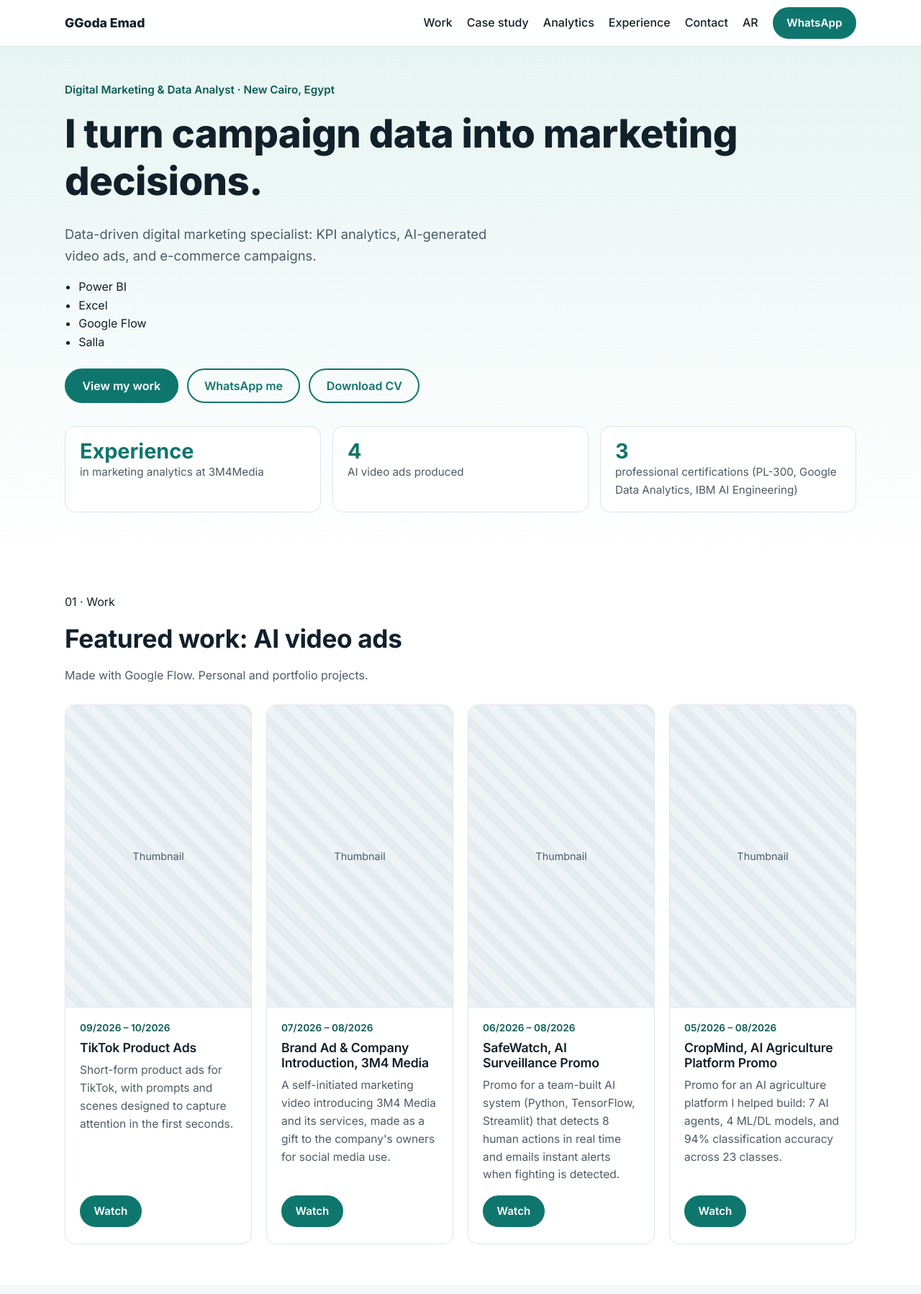
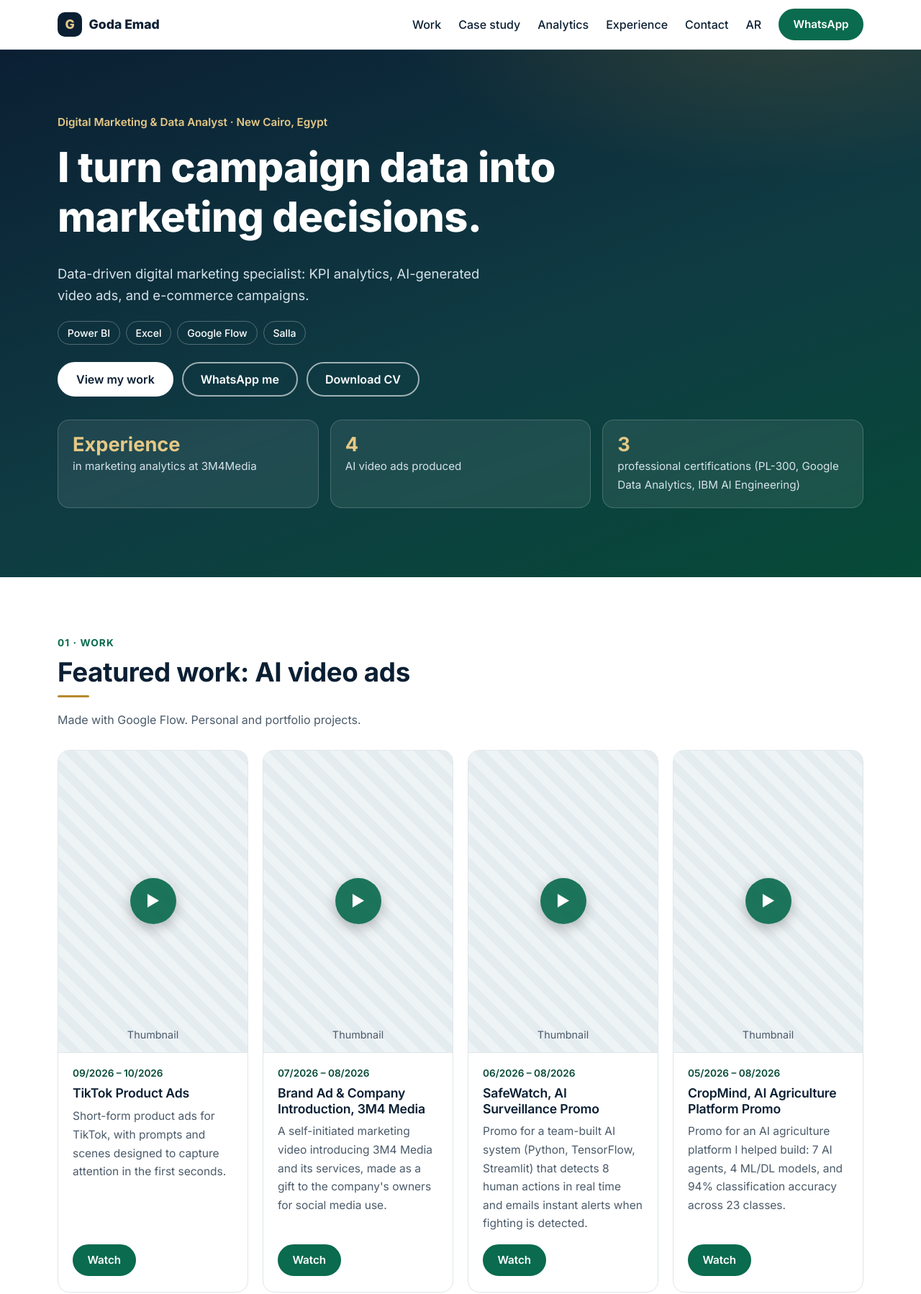
Before and after one commit to Goda-Emad/marketing-portfolio, a plain HTML site: page index.html in a window 1280 px wide. Shown: the top 1798 px of the page at 72% size. Drawn offline with Linux system fonts and the light colour scheme.

Commit message:
Update style.css

```diff
--- a/assets/css/style.css
+++ b/assets/css/style.css
@@ -1,103 +1,110 @@
 /* File: marketing-portfolio/assets/css/style.css */
 :root {
-  --accent: #0f766e;
-  --accent-dark: #0b5a54;
-  --accent-soft: #e6f4f2;
-  --ink: #12202b;
-  --muted: #4b5b68;
-  --line: #dde5ea;
-  --bg: #ffffff;
-  --bg-alt: #f5f8fa;
-  --radius: 14px;
-  --header-h: 64px;
+  --navy: #0b1f33; --accent: #0a6b4e; --accent-dark: #064a37; --accent-soft: #e8f3ee;
+  --gold: #b8892e; --gold-soft: #e5c987;
+  --ink: #0b1f33; --muted: #4a5a69; --line: #dfe6ea;
+  --bg: #fff; --bg-alt: #f4f7f6;
+  --radius: 16px; --header-h: 68px;
+  --shadow: 0 12px 28px rgba(11,31,51,.10);
   --font: "Inter", system-ui, -apple-system, "Segoe UI", Roboto, "Noto Sans Arabic", Arial, sans-serif;
 }
-
 *, *::before, *::after { box-sizing: border-box; }
 html { scroll-behavior: smooth; scroll-padding-block-start: var(--header-h); -webkit-text-size-adjust: 100%; }
-body { margin: 0; font-family: var(--font); color: var(--ink); background: var(--bg); line-height: 1.6; font-size: 1rem; }
+body { margin: 0; font-family: var(--font); color: var(--ink); background: var(--bg); line-height: 1.65; }
 img { max-inline-size: 100%; block-size: auto; display: block; }
 a { color: var(--accent); }
 h1, h2, h3 { line-height: 1.2; margin: 0 0 .5em; letter-spacing: -.01em; }
-h1 { font-size: clamp(2rem, 7vw, 3.4rem); font-weight: 800; }
-h2 { font-size: clamp(1.5rem, 4.5vw, 2.2rem); font-weight: 700; }
+h1 { font-size: clamp(2.1rem, 7.5vw, 3.6rem); font-weight: 800; }
+h2 { font-size: clamp(1.6rem, 5vw, 2.3rem); font-weight: 700; }
 h3 { font-size: 1.1rem; font-weight: 600; }
 p { margin: 0 0 1rem; }
 ul, ol { margin: 0; padding-inline-start: 1.2rem; }
-
 :focus-visible { outline: 3px solid var(--accent); outline-offset: 3px; border-radius: 4px; }
 
-.container { inline-size: min(100% - 2.5rem, 1100px); margin-inline: auto; }
+.container { inline-size: min(100% - 2.5rem, 1120px); margin-inline: auto; }
 .skip { position: absolute; inset-inline-start: -999px; background: var(--ink); color: #fff; padding: .6rem 1rem; z-index: 100; }
 .skip:focus { inset-inline-start: 1rem; inset-block-start: 1rem; }
 
+/* Scroll progress */
+.progress { position: fixed; inset-block-start: 0; inset-inline: 0; block-size: 3px; z-index: 60; background: linear-gradient(90deg, var(--accent), var(--gold)); transform-origin: left; transform: scaleX(0); }
+[dir="rtl"] .progress { transform-origin: right; }
+
 /* Buttons */
-.btn {
-  display: inline-flex; align-items: center; justify-content: center;
-  min-block-size: 48px; padding-inline: 1.4rem;
-  background: var(--accent); color: #fff; border: 2px solid var(--accent);
-  border-radius: 999px; font: inherit; font-weight: 600; text-decoration: none; cursor: pointer;
-  transition: background .2s, color .2s;
-}
-.btn:hover { background: var(--accent-dark); border-color: var(--accent-dark); }
+.btn { display: inline-flex; align-items: center; justify-content: center; min-block-size: 48px; padding-inline: 1.5rem; background: var(--accent); color: #fff; border: 2px solid var(--accent); border-radius: 999px; font: inherit; font-weight: 600; text-decoration: none; cursor: pointer; transition: background .2s, color .2s, transform .15s, box-shadow .2s; }
+.btn:hover { background: var(--accent-dark); border-color: var(--accent-dark); transform: translateY(-1px); box-shadow: 0 6px 16px rgba(6,74,55,.25); }
+.btn:active { transform: none; }
 .btn-outline { background: transparent; color: var(--accent); }
-.btn-outline:hover { background: var(--accent-soft); color: var(--accent-dark); }
-.btn-sm { min-block-size: 44px; padding-inline: 1.1rem; font-size: .95rem; }
+.btn-outline:hover { background: var(--accent-soft); color: var(--accent-dark); box-shadow: none; }
+.btn-sm { min-block-size: 44px; padding-inline: 1.15rem; font-size: .95rem; }
 .actions { display: flex; flex-wrap: wrap; gap: .75rem; margin-block: 1.5rem; }
 
 /* Header */
-.site-header { position: sticky; inset-block-start: 0; z-index: 50; background: rgba(255,255,255,.95); backdrop-filter: blur(8px); border-block-end: 1px solid var(--line); }
+.site-header { position: sticky; inset-block-start: 0; z-index: 50; background: rgba(255,255,255,.92); backdrop-filter: blur(10px); border-block-end: 1px solid var(--line); transition: box-shadow .2s; }
+.site-header.scrolled { box-shadow: 0 4px 18px rgba(11,31,51,.08); }
 .bar { display: flex; align-items: center; justify-content: space-between; block-size: var(--header-h); }
-.brand { font-weight: 800; color: var(--ink); text-decoration: none; font-size: 1.1rem; }
+.brand { display: inline-flex; align-items: center; gap: .6rem; font-weight: 800; color: var(--ink); text-decoration: none; font-size: 1.1rem; }
+.logo { display: grid; place-items: center; inline-size: 34px; block-size: 34px; border-radius: 10px; background: var(--navy); color: var(--gold-soft); font-weight: 800; }
 .menu-btn { display: inline-flex; flex-direction: column; justify-content: center; gap: 5px; inline-size: 48px; block-size: 48px; padding: 12px; background: none; border: 0; cursor: pointer; }
 .menu-btn span { display: block; block-size: 2px; background: var(--ink); transition: transform .2s, opacity .2s; }
 .menu-btn[aria-expanded="true"] span:nth-child(1) { transform: translateY(7px) rotate(45deg); }
 .menu-btn[aria-expanded="true"] span:nth-child(2) { opacity: 0; }
 .menu-btn[aria-expanded="true"] span:nth-child(3) { transform: translateY(-7px) rotate(-45deg); }
+.nav { display: none; position: absolute; inset-inline: 0; inset-block-start: var(--header-h); flex-direction: column; background: var(--bg); padding: 1rem 1.25rem 1.5rem; border-block-end: 1px solid var(--line); box-shadow: 0 16px 24px rgba(11,31,51,.08); }
+.nav.open { display: flex; }
+.nav a:not(.btn) { color: var(--ink); text-decoration: none; font-weight: 500; min-block-size: 48px; display: flex; align-items: center; border-block-end: 1px solid var(--line); }
+.nav a:not(.btn):hover, .nav a.active { color: var(--accent); }
+.nav a.active { font-weight: 700; }
+.nav .btn { margin-block-start: 1rem; }
 
-.nav { display: none; position: absolute; inset-inline: 0; inset-block-start: var(--header-h); flex-direction: column; background: var(--bg); padding: 1rem 1.25rem 1.5rem; border-block-end: 1px solid var(--line); gap: .25rem; }
-.nav.open { display: flex; }
-.nav a:not(.btn) { color: var(--ink); text-decoration: none; font-weight: 500; padding-block: .8rem; min-block-size: 48px; display: flex; align-items: center; }
-.nav a:not(.btn):hover { color: var(--accent); }
-.nav .btn { margin-block-start: .5rem; }
-
-/* Hero */
-.hero { padding-block: 3rem 3.5rem; background: linear-gradient(180deg, var(--accent-soft), var(--bg)); }
-.eyebrow { color: var(--accent-dark); font-weight: 600; font-size: .95rem; margin-block-end: 1rem; }
-.lead { font-size: 1.15rem; color: var(--muted); max-inline-size: 38rem; }
+/* Hero (dark) */
+.hero { padding-block: 3.25rem 3.75rem; color: #fff; background: radial-gradient(900px 420px at 85% -10%, rgba(184,137,46,.22), transparent 60%), linear-gradient(160deg, var(--navy) 0%, #0f3b43 55%, var(--accent-dark) 100%); }
+.hero h1 { max-inline-size: 18ch; text-wrap: balance; }
+.eyebrow { color: var(--gold-soft); font-weight: 600; font-size: .95rem; margin-block-end: 1rem; }
+.lead { font-size: 1.15rem; max-inline-size: 38rem; }
+.hero .lead { color: #d6e2ea; }
+.tags { list-style: none; padding: 0; display: flex; flex-wrap: wrap; gap: .5rem; margin-block: 1.25rem 0; }
+.tags li { border: 1px solid rgba(255,255,255,.28); color: #fff; border-radius: 999px; padding: .25rem .8rem; font-size: .88rem; font-weight: 500; }
+.hero .btn { background: #fff; color: var(--navy); border-color: #fff; }
+.hero .btn:hover { background: #f1e3bf; border-color: #f1e3bf; box-shadow: none; }
+.hero .btn-outline, .contact .btn-outline { background: transparent; color: #fff; border-color: rgba(255,255,255,.6); }
+.hero .btn-outline:hover, .contact .btn-outline:hover { background: rgba(255,255,255,.12); color: #fff; border-color: #fff; }
 .stats { list-style: none; padding: 0; margin: 2rem 0 0; display: grid; gap: 1rem; }
-.stats li { background: var(--bg); border: 1px solid var(--line); border-radius: var(--radius); padding: 1.1rem 1.25rem; }
-.stats strong { display: block; font-size: 1.8rem; color: var(--accent); line-height: 1.1; }
-.stats span { color: var(--muted); font-size: .95rem; }
+.stats li { background: rgba(255,255,255,.08); border: 1px solid rgba(255,255,255,.18); border-radius: var(--radius); padding: 1.15rem 1.25rem; backdrop-filter: blur(4px); }
+.stats strong { display: block; font-size: 1.7rem; color: var(--gold-soft); line-height: 1.15; }
+.stats span { color: #d6e2ea; font-size: .95rem; }
+.hero :focus-visible, .contact :focus-visible { outline-color: var(--gold-soft); }
 
 /* Sections */
 .section { padding-block: 3.5rem; }
 .section.alt { background: var(--bg-alt); }
-.sub { color: var(--muted); margin-block-end: 1.75rem; }
+.kicker { color: var(--accent); font-weight: 700; font-size: .85rem; text-transform: uppercase; letter-spacing: .08em; margin-block-end: .5rem; }
+h2::after { content: ""; display: block; inline-size: 44px; block-size: 3px; margin-block-start: .6rem; background: var(--gold); border-radius: 2px; }
+.sub { color: var(--muted); margin-block: 1rem 1.75rem; }
 
-/* Cards & grids */
+/* Cards */
 .grid { display: grid; gap: 1.25rem; }
-.card { background: var(--bg); border: 1px solid var(--line); border-radius: var(--radius); overflow: hidden; display: flex; flex-direction: column; }
+.card { background: var(--bg); border: 1px solid var(--line); border-radius: var(--radius); overflow: hidden; display: flex; flex-direction: column; transition: transform .2s, box-shadow .2s; }
+.card:hover { transform: translateY(-4px); box-shadow: var(--shadow); }
 .card-body { padding: 1.1rem 1.25rem 1.4rem; display: flex; flex-direction: column; align-items: flex-start; flex: 1; }
 .card-body p:not(.date) { color: var(--muted); font-size: .97rem; }
 .card-body .btn { margin-block-start: auto; }
 .date { font-size: .85rem; font-weight: 600; color: var(--accent-dark); margin-block-end: .35rem; }
-
-.thumb, .shot {
-  display: grid; place-items: center; color: var(--muted); font-size: .9rem;
-  background: repeating-linear-gradient(45deg, #eef3f6, #eef3f6 12px, #e5ecf0 12px, #e5ecf0 24px);
-  border-block-end: 1px solid var(--line); overflow: hidden;
-}
-.thumb { aspect-ratio: 9 / 16; max-block-size: 420px; inline-size: 100%; }
+.thumb, .shot { display: grid; place-items: center; color: var(--muted); font-size: .9rem; background: repeating-linear-gradient(45deg, #eef3f6, #eef3f6 12px, #e5ecf0 12px, #e5ecf0 24px); border-block-end: 1px solid var(--line); overflow: hidden; }
+.thumb { position: relative; aspect-ratio: 9 / 16; max-block-size: 420px; inline-size: 100%; }
+.thumb::after { content: "\25B6"; position: absolute; inset: 0; margin: auto; inline-size: 64px; block-size: 64px; display: grid; place-items: center; border-radius: 50%; background: rgba(10,107,78,.92); color: #fff; font-size: 1.3rem; box-shadow: 0 6px 18px rgba(0,0,0,.25); }
+[dir="rtl"] .thumb::after { transform: scaleX(-1); }
+.thumb span { align-self: end; margin-block-end: .75rem; }
 .thumb img, .shot img { inline-size: 100%; block-size: 100%; object-fit: cover; }
 .shot { aspect-ratio: 3 / 2; border: 1px solid var(--line); border-radius: var(--radius); }
 .shot.wide { aspect-ratio: 16 / 9; border: 0; border-radius: 0; border-block-end: 1px solid var(--line); }
 
 /* Case study */
 .cs-grid { display: grid; gap: 1.25rem; }
-.cs-block { background: var(--bg); border: 1px solid var(--line); border-radius: var(--radius); padding: 1.4rem; }
-.cs-block ul { display: grid; gap: .5rem; color: var(--muted); }
-.cs-block.outcome { background: var(--accent); border-color: var(--accent); color: #fff; }
+.cs-block { background: var(--bg); border: 1px solid var(--line); border-radius: var(--radius); padding: 1.5rem; }
+.steps { list-style: none; padding: 0; counter-reset: s; display: grid; gap: .8rem; color: var(--muted); }
+.steps li { counter-increment: s; position: relative; padding-inline-start: 2.4rem; }
+.steps li::before { content: counter(s); position: absolute; inset-inline-start: 0; inset-block-start: .05rem; inline-size: 1.7rem; block-size: 1.7rem; display: grid; place-items: center; border-radius: 50%; background: var(--accent-soft); color: var(--accent-dark); font-weight: 700; font-size: .85rem; }
+.cs-block.outcome { background: linear-gradient(135deg, var(--accent-dark), var(--accent)); border-color: transparent; border-block-start: 4px solid var(--gold); color: #fff; }
 .cs-block.outcome h3, .cs-block.outcome p { color: #fff; margin-block-end: 0; }
 .cs-block.outcome h3 { margin-block-end: .5rem; }
 .gallery { display: grid; gap: 1rem; margin-block-start: 1.5rem; }
@@ -105,40 +112,47 @@ ul, ol { margin: 0; padding-inline-start: 1.2rem; }
 /* Timeline */
 .timeline { list-style: none; padding: 0; margin: 1.5rem 0 0; border-inline-start: 2px solid var(--accent); }
 .timeline li { position: relative; padding-inline-start: 1.5rem; padding-block-end: 2rem; }
-.timeline li::before { content: ""; position: absolute; inset-inline-start: -7px; inset-block-start: .35rem; inline-size: 12px; block-size: 12px; border-radius: 50%; background: var(--accent); }
+.timeline li::before { content: ""; position: absolute; inset-inline-start: -7px; inset-block-start: .35rem; inline-size: 12px; block-size: 12px; border-radius: 50%; background: var(--gold); box-shadow: 0 0 0 4px var(--bg-alt); }
 .timeline li:last-child { padding-block-end: 0; }
 .timeline ul { display: grid; gap: .5rem; color: var(--muted); margin-block-start: .75rem; }
 .meta { color: var(--muted); margin: 0; }
 
 /* Skills & certs */
-.skill-groups { display: grid; gap: 1.75rem; }
+.skill-groups { display: grid; gap: 1.75rem; margin-block-start: 1.5rem; }
 .chips { list-style: none; padding: 0; display: flex; flex-wrap: wrap; gap: .5rem; }
 .chips li { background: var(--accent-soft); color: var(--accent-dark); border-radius: 999px; padding: .4rem .9rem; font-size: .92rem; font-weight: 500; }
-.certs { list-style: none; padding: 0; display: grid; gap: .75rem; }
-.certs li { display: flex; flex-direction: column; gap: .15rem; background: var(--bg); border: 1px solid var(--line); border-radius: 10px; padding: .9rem 1.1rem; }
-.certs time { color: var(--muted); font-size: .9rem; }
+.certs { list-style: none; padding: 0; display: grid; gap: .75rem; margin-block-start: 1.5rem; }
+.certs li { display: flex; flex-direction: column; gap: .15rem; background: var(--bg); border: 1px solid var(--line); border-inline-start: 4px solid var(--accent); border-radius: 10px; padding: .95rem 1.1rem; font-weight: 500; }
+.certs time { color: var(--muted); font-size: .9rem; font-weight: 400; }
 
 /* Contact & footer */
-.contact { text-align: start; }
-.site-footer { border-block-start: 1px solid var(--line); padding-block: 1.5rem 5.5rem; color: var(--muted); font-size: .92rem; }
-.site-footer p { margin: 0; }
+.contact { background: var(--navy); color: #fff; }
+.contact .kicker { color: var(--gold-soft); }
+.contact h2, .contact .lead { color: #fff; }
+.contact .sub { color: #c3d1dc; }
+.contact .btn { background: #fff; color: var(--navy); border-color: #fff; }
+.contact .btn:hover { background: #f1e3bf; border-color: #f1e3bf; box-shadow: none; }
+.contact .btn-outline { background: transparent; color: #fff; }
+.site-footer { background: #07141f; color: #9fb0bd; padding-block: 1.5rem 5.5rem; font-size: .92rem; }
+.site-footer a { color: var(--gold-soft); }
+.foot { display: flex; justify-content: space-between; align-items: center; gap: 1rem; }
+.foot p { margin: 0; }
 
-/* Floating WhatsApp (mobile only) */
-.fab { position: fixed; inset-inline-end: 1rem; inset-block-end: 1rem; z-index: 40; min-block-size: 52px; padding-inline: 1.3rem; display: inline-flex; align-items: center; background: #128c4a; color: #fff; font-weight: 700; text-decoration: none; border-radius: 999px; box-shadow: 0 6px 18px rgba(0,0,0,.22); }
+/* Floating WhatsApp (mobile) */
+.fab { position: fixed; inset-inline-end: 1rem; inset-block-end: 1rem; z-index: 40; min-block-size: 52px; padding-inline: 1.3rem; display: inline-flex; align-items: center; background: #128c4a; color: #fff; font-weight: 700; text-decoration: none; border-radius: 999px; box-shadow: 0 6px 18px rgba(0,0,0,.28); }
 
 /* Modal */
 dialog { border: 0; border-radius: var(--radius); padding: 0; inline-size: min(92vw, 380px); background: var(--bg); color: var(--ink); }
-dialog::backdrop { background: rgba(10,20,28,.7); }
+dialog::backdrop { background: rgba(7,20,31,.78); backdrop-filter: blur(3px); }
 .modal-head { display: flex; align-items: center; justify-content: space-between; gap: .5rem; padding: .5rem .5rem .5rem 1rem; padding-inline: 1rem .5rem; }
 .modal-head h3 { margin: 0; font-size: 1rem; }
 .close { flex: none; inline-size: 48px; block-size: 48px; font-size: 1.8rem; line-height: 1; background: none; border: 0; cursor: pointer; color: var(--ink); }
 .modal-body { aspect-ratio: 9 / 16; max-block-size: 75vh; margin-inline: auto; background: #000; display: grid; place-items: center; color: #fff; text-align: center; padding: 1rem; }
 .modal-body iframe { inline-size: 100%; block-size: 100%; border: 0; }
 
-/* Reveal animation */
-.reveal { opacity: 0; transform: translateY(16px); transition: opacity .6s ease, transform .6s ease; }
+/* Reveal */
+.reveal { opacity: 0; transform: translateY(18px); transition: opacity .6s ease, transform .6s ease; }
 .reveal.visible { opacity: 1; transform: none; }
-.no-js .reveal { opacity: 1; transform: none; }
 
 @media (min-width: 640px) {
   .stats { grid-template-columns: repeat(3, 1fr); }
@@ -148,19 +162,21 @@ dialog::backdrop { background: rgba(10,20,28,.7); }
 }
 @media (min-width: 900px) {
   .menu-btn { display: none; }
-  .nav { display: flex; position: static; flex-direction: row; align-items: center; padding: 0; border: 0; background: none; gap: 1.25rem; }
-  .nav a:not(.btn) { padding-block: 0; min-block-size: 44px; }
+  .nav { display: flex; position: static; flex-direction: row; align-items: center; padding: 0; border: 0; background: none; box-shadow: none; gap: 1.5rem; }
+  .nav a:not(.btn) { min-block-size: 44px; border: 0; }
   .nav .btn { margin: 0; }
   .video-grid { grid-template-columns: repeat(4, 1fr); }
   .grid.two { grid-template-columns: repeat(2, 1fr); }
   .cs-grid { grid-template-columns: 1fr 1.6fr 1fr; align-items: start; }
   .skill-groups { grid-template-columns: repeat(2, 1fr); }
   .fab { display: none; }
+  .section { padding-block: 5rem; }
+  .hero { padding-block: 5.5rem 6rem; }
   .site-footer { padding-block-end: 1.5rem; }
 }
-
 @media (prefers-reduced-motion: reduce) {
   html { scroll-behavior: auto; }
   .reveal { opacity: 1; transform: none; transition: none; }
+  .card:hover, .btn:hover { transform: none; }
   * { transition-duration: .01ms !important; }
 }
```
